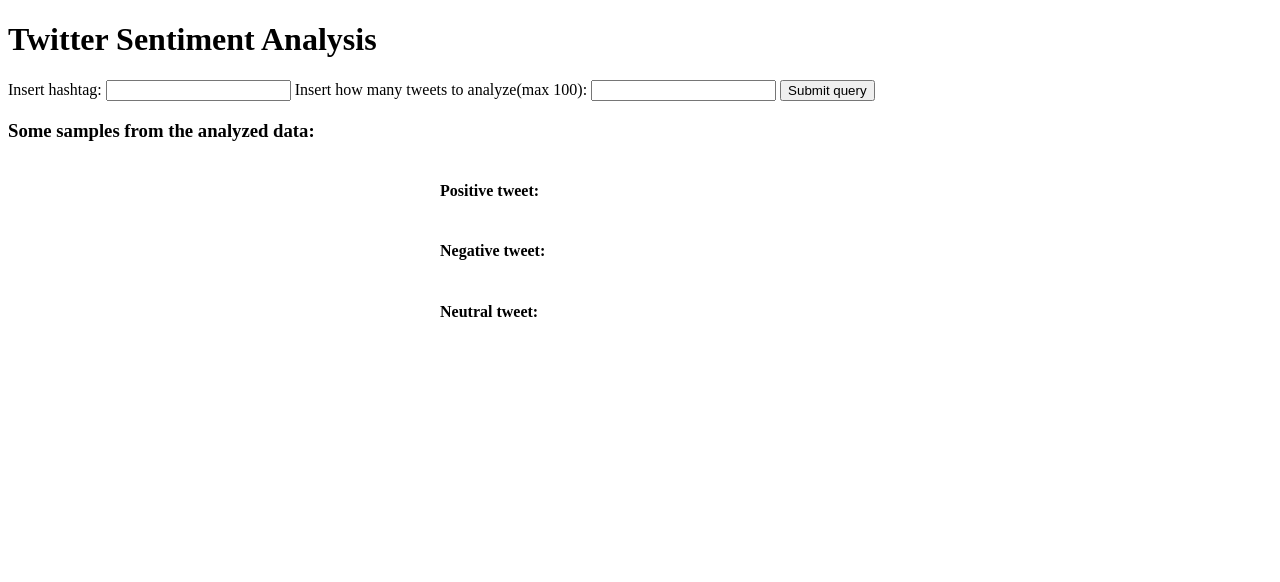
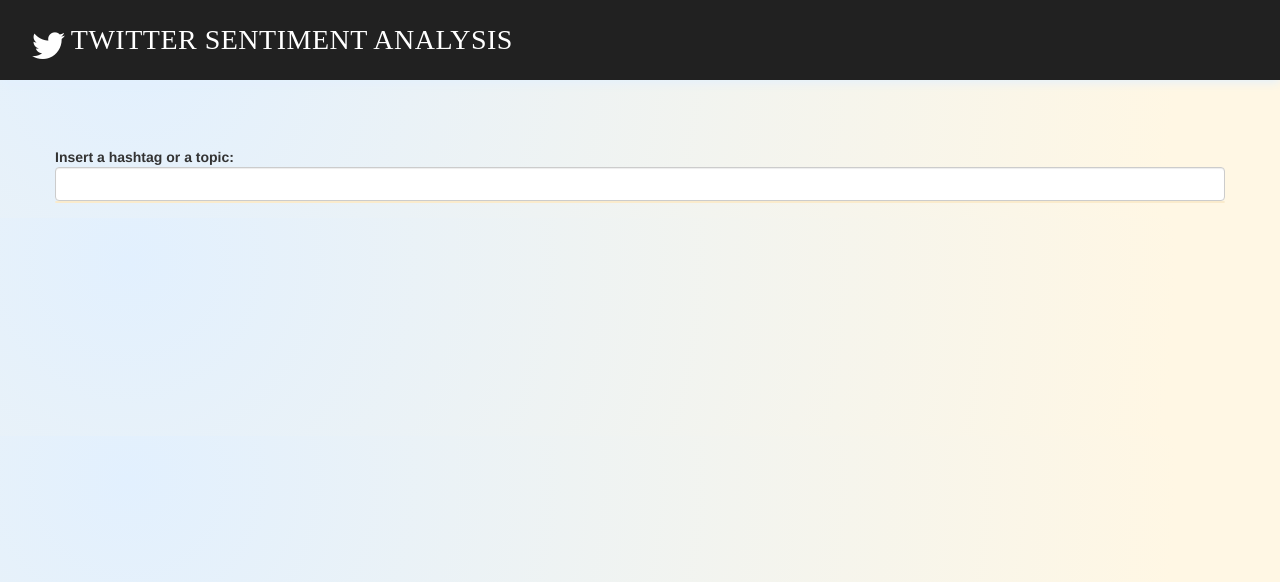
Before and after one commit to gjdandin/twitter-sentiment-analysis-website, a Flask app: template templates/percentage.html in a window 1280 px wide. Shown: the top 582 px of the page. Run offline with Flask 2, Linux system fonts and the light colour scheme; the template is opened without the code that fills it, so the values that code supplies are empty; some libraries are stand-ins or nearby versions.

Commit message:
Added styling and animations - still not cleaned code

```diff
--- a/app.py
+++ b/app.py
@@ -17,8 +17,8 @@
     results = twittersentimentgraph()
     return render_template('percentage.html', piegraphJSON=results["piegraphJSON"], bargraphJSON=results["bargraphJSON"],
                            positivesample=results["positivesample"], negativesample=results["negativesample"],
-                           neutralsample=results["neutralsample"], positivesamplecounts=results["positivesamplecounts"],
-                           negativesamplecounts=results["negativesamplecounts"], neutralsamplecounts=results["neutralsamplecounts"]
+                           neutralsample=results["neutralsample"], positivedatacount=results["positivedatacount"],
+                           negativedatacount=results["negativedatacount"], neutraldatacount=results["neutraldatacount"]
                            )
 
 def twittersentimentgraph(searchterm="Putin", numsearch="10"):
@@ -44,6 +44,7 @@
 
     fig.update_layout(
         title_text="Percentage of reactions to #" + searchterm + " by analyzing " + numsearch + " recent tweets",
+        paper_bgcolor='rgba(0,0,0,0)'
     )
 
     fig.add_annotation(x=0.5, y=0.5,
@@ -74,7 +75,8 @@
                            legend=dict(
                                x=0,
                                y=1.0,
-                           )
+                           ),
+                           paper_bgcolor='rgba(0,0,0,0)'
                         )
 
     bargraphJSON = json.dumps(fig2, cls=plotly.utils.PlotlyJSONEncoder)
@@ -84,23 +86,24 @@
     negativesample = data["samples"]["negativesample"]
     neutralsample = data["samples"]["neutralsample"]
 
-    positivesamplejson = json.dumps({"text":positivesample.text, "author":positivesample.author.name, "created_at":positivesample.created_at.strftime("%m/%d/%Y, %H:%M:%S")})
-    negativesamplejson = json.dumps({"text": negativesample.text, "author": negativesample.author.name,
+    positivesamplejson = json.dumps({"text":positivesample.full_text, "author":positivesample.author.name, "created_at":positivesample.created_at.strftime("%m/%d/%Y, %H:%M:%S")})
+    negativesamplejson = json.dumps({"text": negativesample.full_text, "author": negativesample.author.name,
                       "created_at": negativesample.created_at.strftime("%m/%d/%Y, %H:%M:%S")})
-    neutralsamplejson = json.dumps({"text": neutralsample.text, "author": neutralsample.author.name,
+    neutralsamplejson = json.dumps({"text": neutralsample.full_text, "author": neutralsample.author.name,
                       "created_at": neutralsample.created_at.strftime("%m/%d/%Y, %H:%M:%S")})
 
-    positivesamplecounts = data["positivecount"]
-    neutralsamplecounts = data["neutralcount"]
-    negativesamplecounts = data["negativecount"]
+    #Data count
+    positivedatacount = data["positivecount"]
+    neutraldatacount = data["neutralcount"]
+    negativedatacount = data["negativecount"]
 
     funcresults = {"piegraphJSON":piegraphJSON, "bargraphJSON":bargraphJSON,
                            "positivesample":positivesamplejson,
                             "negativesample":negativesamplejson,
                           "neutralsample":neutralsamplejson,
-                          "positivesamplecounts" : positivesamplecounts,
-                        "neutralsamplecounts" : neutralsamplecounts,
-                        "negativesamplecounts" : negativesamplecounts
+                          "positivedatacount" : positivedatacount,
+                        "neutraldatacount" : neutraldatacount,
+                        "negativedatacount" : negativedatacount
                    }
 
     return funcresults
--- a/main.py
+++ b/main.py
@@ -54,7 +54,7 @@
     today = date.today()
     yesterday = today - timedelta(days = 1)
 
-    tweets = api.search_tweets(q=searchterm, lang="en", count=numsearch, until=yesterday)
+    tweets = api.search_tweets(q=searchterm, lang="en", count=numsearch, until=yesterday, tweet_mode="extended")
 
     neutralsample = ""
     positivesample = ""
@@ -62,7 +62,7 @@
     dummy_sample = tweets[0]
 
     for tweet in tweets:
-        analysis = TextBlob(tweet.text)
+        analysis = TextBlob(tweet.full_text)
         polarity += analysis.sentiment.polarity
 
         if (analysis.sentiment.polarity == 0.00):
--- /dev/null
+++ b/templates/css/navbar.css
@@ -0,0 +1,30 @@
+nav {
+    background-color: #212121;
+    height: 80px;
+    width: 100%;
+    left: 0;
+    top: 0;
+    z-index: 300;
+    box-shadow: 0px 2px 10px 0px rgba(226,240,254,1);
+    font-family: 'Playfair Display', serif;
+    position:fixed;
+    }
+
+/*Nav logo css*/
+nav .nav-logo {
+    float: left;
+    margin-left: 30px;
+}
+nav .nav-logo a {
+    font-size: 28px;
+    font-weight: 300;
+    line-height: 80px;
+    text-transform: uppercase;
+    color: #fff;
+    text-decoration: none;
+    letter-spacing: .5px;
+}
+nav .nav-logo img {
+    padding: 0 10px 10px 0;
+}
+/* End navlogo css*/
--- a/templates/percentage.html
+++ b/templates/percentage.html
@@ -1,8 +1,16 @@
 <!doctype html>
 <html>
 <head>
-    <link rel="stylesheet" type="text/css" href="https://cdn.jsdelivr.net/npm/@fortawesome/fontawesome-free@5.15.4/css/fontawesome.min.css">
+    <link rel="stylesheet" type="text/css" href="https://cdnjs.cloudflare.com/ajax/libs/font-awesome/4.7.0/css/font-awesome.css">
+    <link rel="stylesheet" href="https://stackpath.bootstrapcdn.com/bootstrap/3.3.1/css/bootstrap.min.css">
+    <link rel="stylesheet" href="css/navbar.css">
     <style>
+        /*Background */
+        body {
+            background-image: radial-gradient( circle farthest-corner at 10% 20%,  rgba(226,240,254,1) 0%, rgba(255,247,228,1) 90% );
+        }
+        /* End Background */
+
         .samples {
             display: flex;
             flex-direction: column;
@@ -14,15 +22,106 @@
             width: 400px !important;
         }
 
-        .sample iframe {
-            border: none !important;
-            box-shadow: none !important;
+        .alert alert-warning {
+            display:none;
         }
+
+        .form-horizontal {
+            display:flex;
+            flex-direction: column;
+            justify-content: space-evenly;
+        }
+
+        #form-container {
+            margin-top:10em;
+        }
+
+        #numsearch-input-div {
+            display:none
+        }
+
+        #piechart {
+            display: none;
+            justify-content: center;
+        }
+
+        #barchart {
+            display: none;
+            justify-content: center;
+        }
+
+        #twitter-samples {
+            display:none;
+            justify-content: center;
+        }
+
+        nav {
+            background-color: #212121;
+            height: 80px;
+            width: 100%;
+            left: 0;
+            top: 0;
+            z-index: 300;
+            box-shadow: 0px 2px 10px 0px rgba(226,240,254,1);
+            font-family: 'Playfair Display', serif;
+            position:fixed;
+            }
+
+        /*Nav logo css*/
+        nav .nav-logo {
+            float: left;
+            margin-left: 30px;
+        }
+        nav .nav-logo a {
+            font-size: 28px;
+            font-weight: 300;
+            line-height: 80px;
+            text-transform: uppercase;
+            color: #fff;
+            text-decoration: none;
+            letter-spacing: .5px;
+        }
+        nav .nav-logo img {
+            padding: 0 10px 10px 0;
+        }
+
     </style>
     <script>
-    function cb() {
+        function getInputs() {
             let searchterm = $("#searchterm").val()
+            if ((searchterm != null) && (searchterm.length < 2 || searchterm.length > 25)) {
+                document.getElementById("searchterm-error-warning").style.display = 'block';
+                document.getElementById("searchterm-error-warning").innerHTML = "<p>Search term must be longer than 2 characters and fewer than 25.</p>";
+                searchterm = "";
+            }
+
+            if (searchterm !== "" && searchterm != null) {
+                // reset warnings
+                document.getElementById("searchterm-error-warning").style.display = 'none';
+                document.getElementById("searchterm-error-warning").innerHTML = "";
+                $("#numsearch-input-div").fadeIn(200);
+                document.getElementById("numsearch-input-div").style.display = 'block'
+            }
+
             let numsearch = $("#numsearch").val()
+            if (numsearch != null) {
+                if (numsearch.valueOf() > 200 || numsearch.valueOf() <= 0) {
+                    document.getElementById("numsearch-error-warning").style.display = 'block';
+                    document.getElementById("numsearch-error-warning").innerHTML = "<p>Insert a number of tweets between 1 and 200.</p>";
+                    numsearch = 0;
+                }
+            }
+
+            if (searchterm !== "" && searchterm != null && numsearch !== 0 && numsearch != null) {
+                document.getElementById("searchterm-error-warning").style.display = 'none';
+                document.getElementById("searchterm-error-warning").innerHTML = "";
+                document.getElementById("numsearch-error-warning").style.display = 'none';
+                document.getElementById("numsearch-error-warning").innerHTML = "";
+                cb(searchterm, numsearch);
+            }
+        }
+
+        function cb(searchterm, numsearch) {
 
             req = $.ajax({
                     url : "/callback",
@@ -31,51 +130,71 @@
             });
 
             req.done(function(data) {
-            $("#piechart").fadeOut(100).fadeIn(100);
-            $("#barchart").fadeOut(100).fadeIn(100);
                 var graphs = JSON.parse(data);
-            Plotly.react('piechart', JSON.parse(graphs.piegraphJSON), {});
-            Plotly.react('barchart', JSON.parse(graphs.bargraphJSON), {});
-
                 var positive_sample_div = document.getElementById('positive-sample');
                 var negative_sample_div = document.getElementById('negative-sample');
                 var neutral_sample_div = document.getElementById('neutral-sample');
 
-            console.log(graphs.positivesamplecounts);
-            console.log(graphs.negativesamplecounts);
-            console.log(graphs.neutralsamplecounts);
+                document.getElementById("piechart").style.display = 'flex';
+                document.getElementById("barchart").style.display = 'flex';
+                document.getElementById("twitter-samples").style.display = 'flex';
 
-            createsample(graphs.positivesample,graphs.positivesamplecounts, positive_sample_div);
-            createsample(graphs.negativesample,graphs.negativesamplecounts, negative_sample_div);
-            createsample(graphs.neutralsample,graphs.neutralsamplecounts, neutral_sample_div);
+                $("#piechart").fadeOut(50).fadeIn(600);
+                $("#barchart").fadeOut(50).fadeIn(600);
+                $("#twitter-samples").fadeOut(50).fadeIn(600);
+
+                Plotly.react('piechart', JSON.parse(graphs.piegraphJSON), {});
+                Plotly.react('barchart', JSON.parse(graphs.bargraphJSON), {});
+
+                createsample(graphs.positivesample,graphs.positivedatacount, positive_sample_div);
+                createsample(graphs.negativesample,graphs.negativedatacount, negative_sample_div);
+                createsample(graphs.neutralsample,graphs.neutraldatacount, neutral_sample_div);
             });
     }
     </script>
 </head>
 
 <body>
-  <h1>Twitter Sentiment Analysis</h1>
-  <div id="inputs">
-      <label for="searchterm">Insert hashtag:</label>
-      <input type="text" id="searchterm" name="searchterm">
-      <label for="numsearch">Insert how many tweets to analyze(max 100):</label>
-      <input type="text" id="numsearch" name="numsearch">
-      <button id="submit" onclick="cb()">Submit query</button>
+    <nav>
+        <div class="nav-logo">
+            <span class="fa-stack fa-lg">
+              <i class="fa fa-twitter fa-stack-2x fa-inverse"></i>
+            </span>
+            <a href="/">
+                Twitter Sentiment Analysis
+            </a>
+        </div>
+    </nav>
+  <div class="container" id="form-container">
+      <form class="form-horizontal" id="inputs">
+          <div id="searchterm-input-div" class="form-group">
+              <label for="searchterm" class="control-label">Insert a hashtag or a topic:</label>
+              <input type="text" id="searchterm" name="searchterm" class="form-control" onchange="getInputs()">
+              <div id="searchterm-error-warning" class="alert alert-warning" style="padding: 0px;margin-bottom: 0px"></div>
+          </div>
+          <div id="numsearch-input-div" class="form-group">
+              <label for="numsearch" class="control-label">Amount of tweets to analyze:</label>
+              <input type="text" id="numsearch" name="numsearch" class="form-control" onchange="getInputs()">
+              <div id="numsearch-error-warning" class="alert alert-warning" style="padding: 0px;margin-bottom: 0px"></div>
+          </div>
+      </form>
   </div>
 
   <div id='piechart' class='piechart'></div>
   <div id='barchart' class='barchart'></div>
 
+  <div id="twitter-samples" class="samples">
       <h3>Some samples from the analyzed data:</h3>
-  <div id="twitter-wjs" class="samples">
      <div id="positive-sample-div" class="sample"><h4>Positive tweet:</h4><div id="positive-sample"></div></div>
      <div id="negative-sample-div" class="sample"><h4>Negative tweet:</h4><div id="negative-sample"></div></div>
      <div id="neutral-sample-div" class="sample"><h4>Neutral tweet:</h4><div id="neutral-sample"></div></div>
  </div>
 </body>
+
 <script src='https://cdn.plot.ly/plotly-latest.min.js'></script>
 <script src="https://platform.twitter.com/widgets.js"></script>
 <script src="https://ajax.googleapis.com/ajax/libs/jquery/3.6.0/jquery.min.js"></script>
+
 <script type='text/javascript'>
     // Show graphs
   var piegraph = {{piegraphJSON | safe}};
@@ -83,14 +202,13 @@
   Plotly.plot('piechart',piegraph,{});
   Plotly.plot('barchart',bargraph,{});
 </script>
-
 <script>
-    function createsample(sample, sample_counts, sample_div) {
+    function createsample(sample, data_count, sample_div) {
         // Embed sentiment tweet from results
         sample = JSON.parse(sample);
 
         let ut = "";
-        if (sample_counts == 0){
+        if (data_count == 0){
             ut = "<p>" + "Sample not found - no tweet example with this reaction from your search."
             sample_div.innerHTML = ut;
         }
```
Lines whose indentation alone changed are shown as unchanged.
